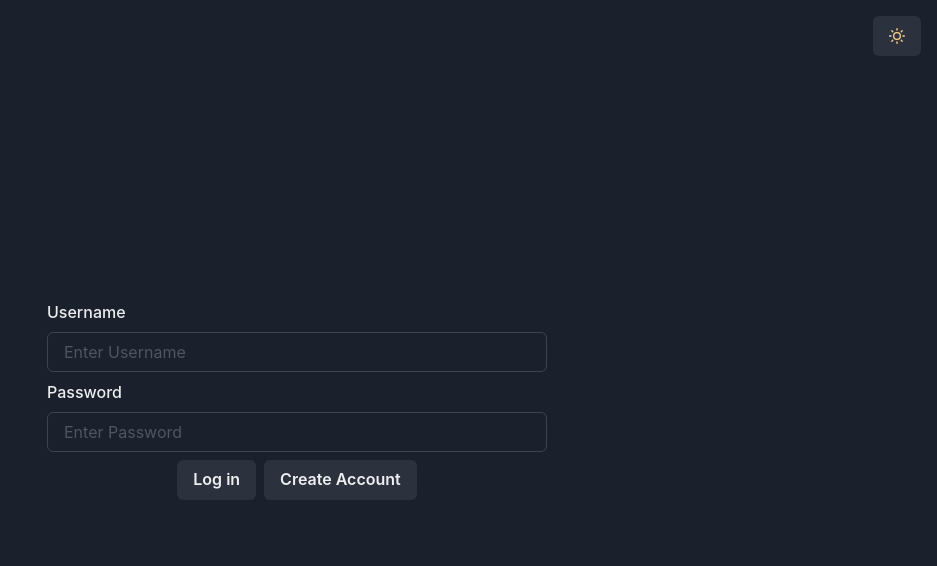
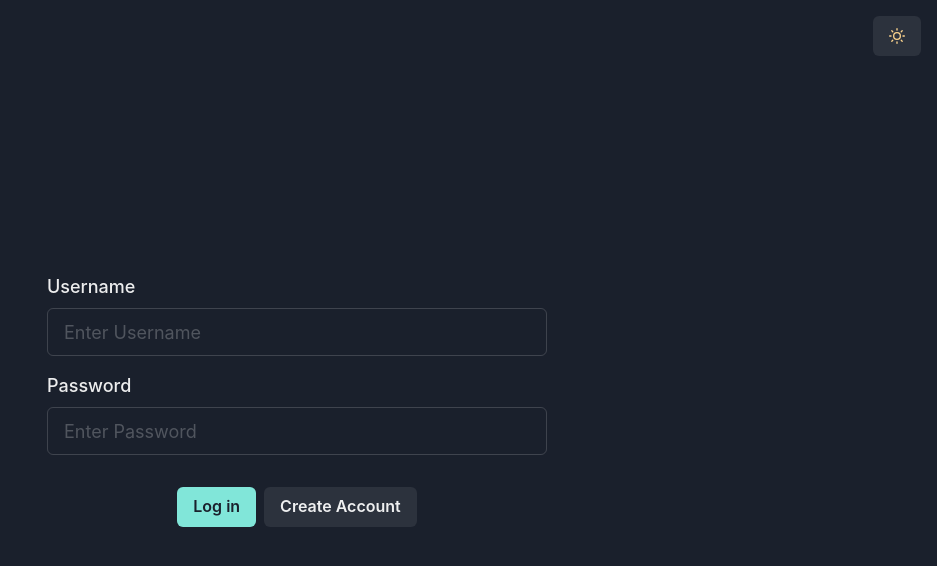
Before and after one commit to Rgit915/WhatsApp-Clone, a React (Create React App) app in the folder frontend/: page / in a window 1280 px wide. Shown: the top 566 px of the page, without its empty margins (343-1280 px from the left). Built offline with nearby package versions, Linux system fonts and the light colour scheme.

Commit message:
Add spacing, padding top & colorScheme to button, fontSize to formlabel and size to Inputs

```diff
--- a/frontend/src/components/Login/Login.jsx
+++ b/frontend/src/components/Login/Login.jsx
@@ -2,20 +2,20 @@ import { FormControl, FormLabel, VStack, Input, Button, ButtonGroup, FormErrorMe
 import React from 'react';
 
 const Login = () => {
-  return <VStack as="form"  w={{ base: "90%", md: "500px" }} justify="center" m="auto" h="100vh">
+  return <VStack as="form"  w={{ base: "90%", md: "500px" }} justify="center" m="auto" h="100vh" spacing="1rem">
     <FormControl>
-      <FormLabel >Username</FormLabel>
-      <Input name="username" placeholder="Enter Username" autoComplete="off" />
+      <FormLabel fontSize="lg" >Username</FormLabel>
+      <Input name="username" placeholder="Enter Username" autoComplete="off" size="lg"/>
       <FormErrorMessage>Invalid Username</FormErrorMessage>
     </FormControl>
 
     <FormControl>
-      <FormLabel >Password</FormLabel>
-      <Input name="password" placeholder="Enter Password" type="password" autoComplete="off"/>
+      <FormLabel fontSize="lg">Password</FormLabel>
+      <Input name="password" placeholder="Enter Password" type="password" autoComplete="off" size="lg"/>
       <FormErrorMessage>Invalid password</FormErrorMessage>
     </FormControl>
-<ButtonGroup>
-   <Button  type="submit">Log in</Button>
+<ButtonGroup pt="1rem">
+   <Button  type="submit" colorScheme="teal">Log in</Button>
    <Button>Create Account</Button>
 </ButtonGroup>
 
```
